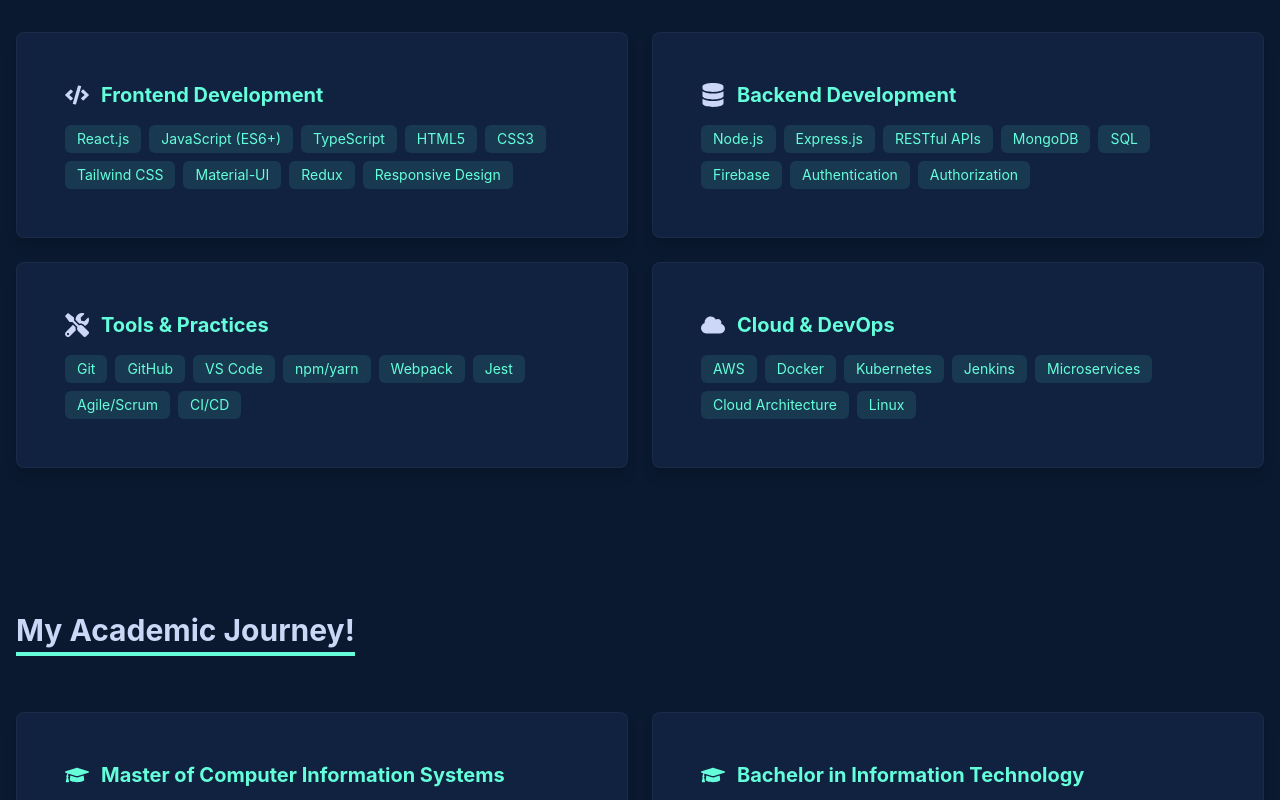
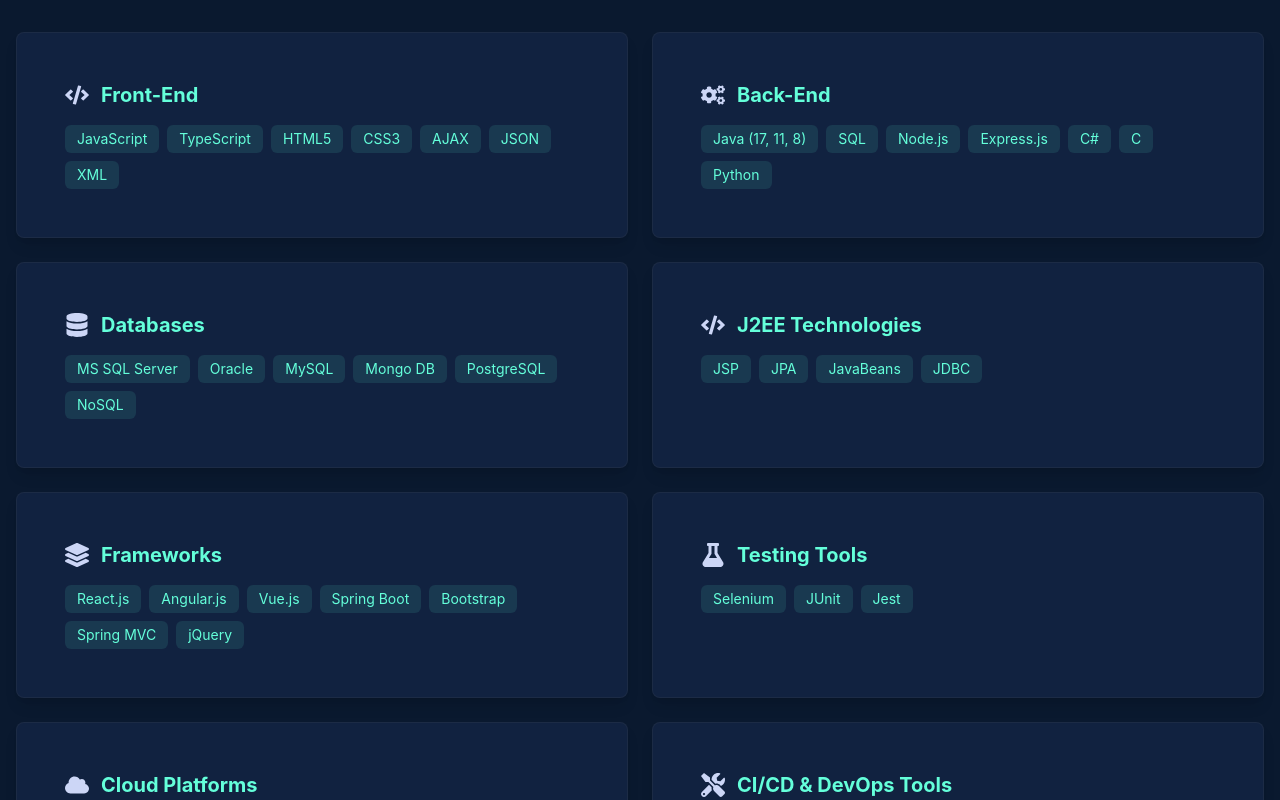
Before and after one commit to Yaminiashokkumar/portfolio, a React (Create React App) app: page / in a window 1280 px wide. Shown: the part 4120-4920 px from the top of the page. Built offline with nearby package versions, Linux system fonts and the light colour scheme.

Commit message:
Updated Technical Expertise section with new categories and skills

```diff
--- a/src/components/Skills.jsx
+++ b/src/components/Skills.jsx
@@ -1,63 +1,57 @@
 import React from 'react';
-import { FaCode, FaDatabase, FaTools, FaCloud } from 'react-icons/fa';
+import { FaCode, FaDatabase, FaTools, FaCloud, FaCogs, FaFlask, FaLayerGroup, FaTasks, FaWrench } from 'react-icons/fa';
 
 const Skills = () => {
   const skillCategories = [
     {
-      title: "Frontend Development",
+      title: "Front-End",
       icon: <FaCode className="text-2xl" />,
-      skills: [
-        "React.js",
-        "JavaScript (ES6+)",
-        "TypeScript",
-        "HTML5",
-        "CSS3",
-        "Tailwind CSS",
-        "Material-UI",
-        "Redux",
-        "Responsive Design"
-      ]
+      skills: ["JavaScript", "TypeScript", "HTML5", "CSS3", "AJAX", "JSON", "XML"]
     },
     {
-      title: "Backend Development",
-      icon: <FaDatabase className="text-2xl" />,
-      skills: [
-        "Node.js",
-        "Express.js",
-        "RESTful APIs",
-        "MongoDB",
-        "SQL",
-        "Firebase",
-        "Authentication",
-        "Authorization"
-      ]
+      title: "Back-End",
+      icon: <FaCogs className="text-2xl" />,
+      skills: ["Java (17, 11, 8)", "SQL", "Node.js", "Express.js", "C#", "C", "Python"]
     },
     {
-      title: "Tools & Practices",
-      icon: <FaTools className="text-2xl" />,
-      skills: [
-        "Git",
-        "GitHub",
-        "VS Code",
-        "npm/yarn",
-        "Webpack",
-        "Jest",
-        "Agile/Scrum",
-        "CI/CD"
-      ]
+      title: "Databases",
+      icon: <FaDatabase className="text-2xl" />,
+      skills: ["MS SQL Server", "Oracle", "MySQL", "Mongo DB", "PostgreSQL", "NoSQL"]
     },
     {
-      title: "Cloud & DevOps",
+      title: "J2EE Technologies",
+      icon: <FaCode className="text-2xl" />,
+      skills: ["JSP", "JPA", "JavaBeans", "JDBC"]
+    },
+    {
+      title: "Frameworks",
+      icon: <FaLayerGroup className="text-2xl" />,
+      skills: ["React.js", "Angular.js", "Vue.js", "Spring Boot", "Bootstrap", "Spring MVC", "jQuery"]
+    },
+    {
+      title: "Testing Tools",
+      icon: <FaFlask className="text-2xl" />,
+      skills: ["Selenium", "JUnit", "Jest"]
+    },
+    {
+      title: "Cloud Platforms",
       icon: <FaCloud className="text-2xl" />,
-      skills: [
-        "AWS",
-        "Docker",
-        "Kubernetes",
-        "Jenkins",
-        "Microservices",
-        "Cloud Architecture",
-        "Linux"
-      ]
+      skills: ["AWS (EC2, SNS, RDS, Cloud Watch)", "Google Cloud Platform", "Microsoft Azure (Azure Data Lake, Azure Data Factory, Blob Storage)"]
+    },
+    {
+      title: "CI/CD & DevOps Tools",
+      icon: <FaTools className="text-2xl" />,
+      skills: ["Jenkins", "Git", "GitHub", "GitLab", "Docker", "Kubernetes", "Swagger UI", "Terraform"]
+    },
+    {
+      title: "Methodologies",
+      icon: <FaTasks className="text-2xl" />,
+      skills: ["Agile", "Waterfall", "SDLC", "Kanban"]
+    },
+    {
+      title: "Others",
+      icon: <FaWrench className="text-2xl" />,
+      skills: ["Microservices", "Jira", "Confluence", "IntelliJ IDEA", "Eclipse", "VS Code", "Java Networking", "RESTful API", "Postman API"]
     }
   ];
 
```
